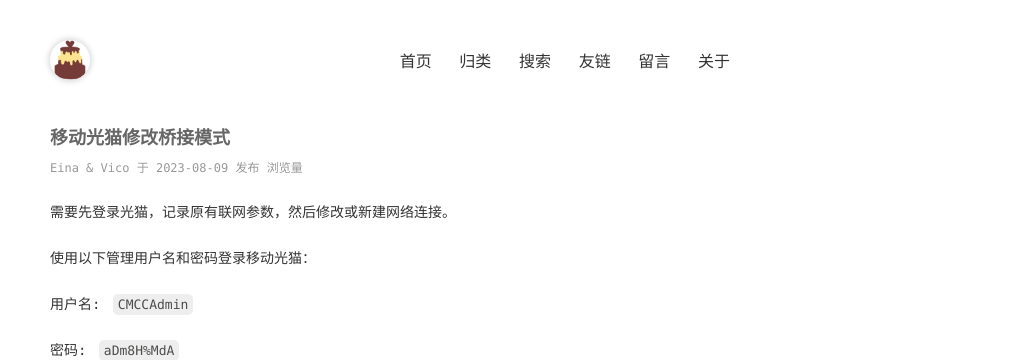
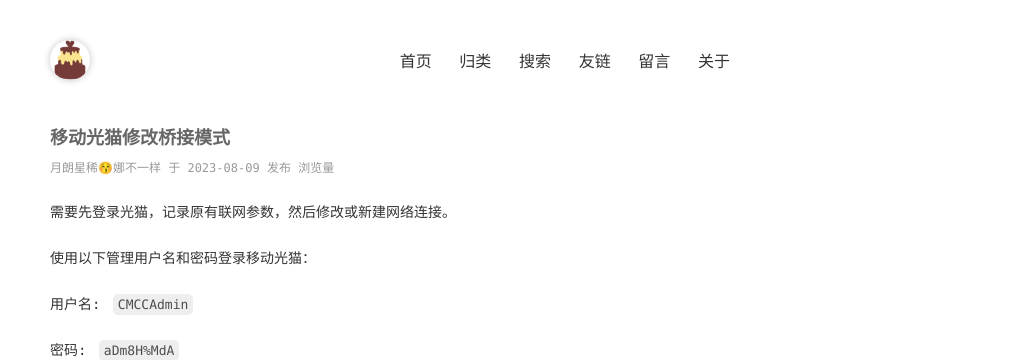
Before and after one commit to nksmiles/nksmiles.github.io, a Jekyll site: the page built from _posts/2023-08-09-CMCC-Optical_Modem-change-to-bridge-mode.md, in a window 1280 px wide. Shown: the top 360 px of the page, without its empty margins (250-1280 px from the left). Built offline with Jekyll 4.4.1, drawn with Linux system fonts in a browser that asks for light colours; comment, search, counter and statistics services are not loaded.

Commit message:
Update _config.yml

```diff
--- a/_config.yml
+++ b/_config.yml
@@ -4,7 +4,7 @@ encoding: utf-8
 title: 娜不一样😚月朗星稀
 description: Never forget your hopes and dreams.
 keywords: 娜不一样,月朗星稀,OpenWrt,Linux,Windows
-author: Eina & Vico
+author: 月朗星稀😚娜不一样
 footerText: 'Copyright © 2023 娜不一样😚月朗星稀'
 
 # 这些不要动
```
